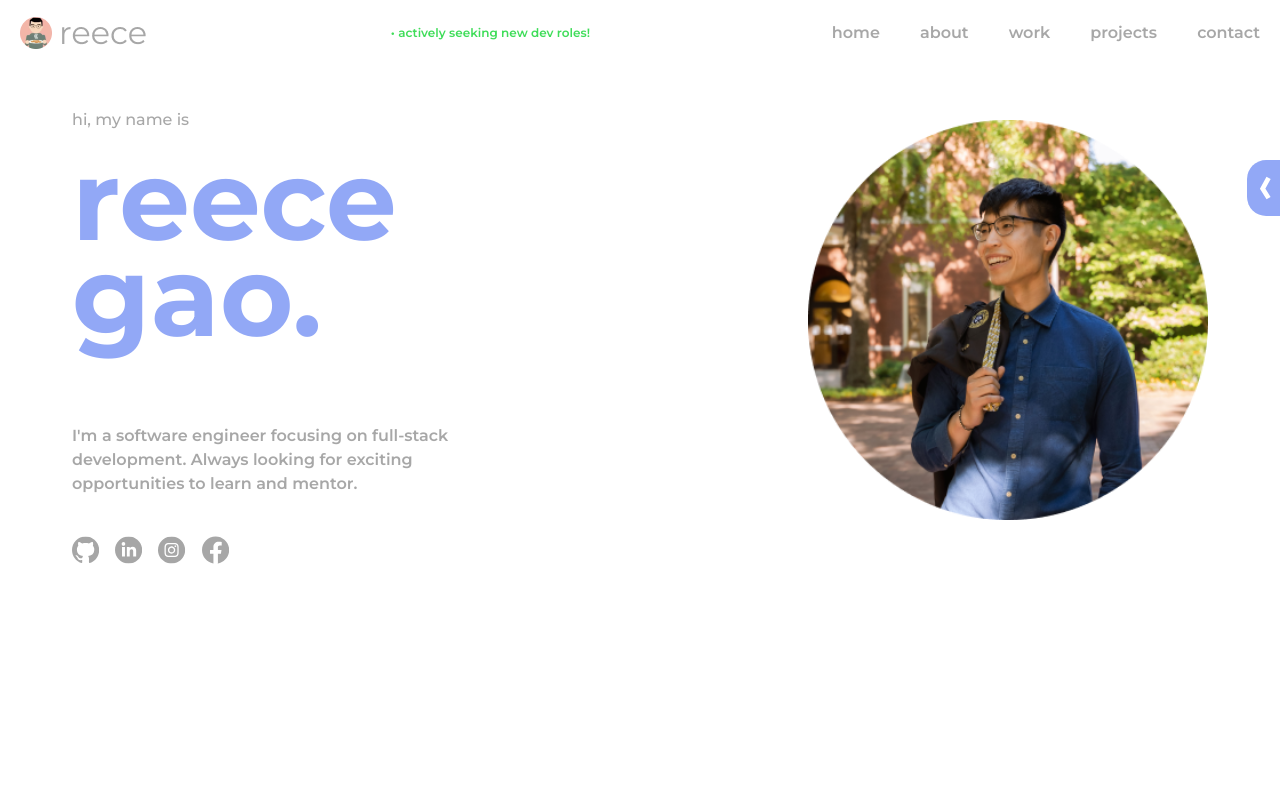
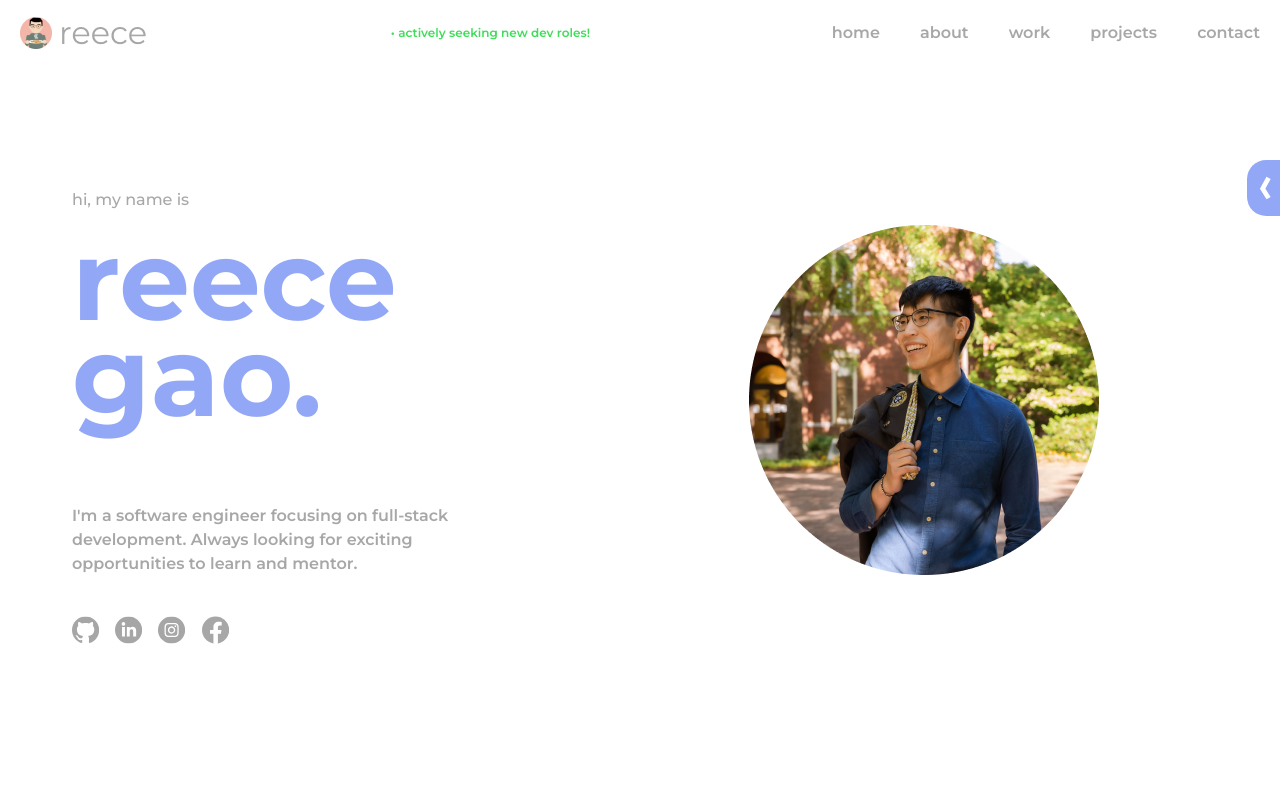
Before and after one commit to ReeceGao/reecegao-website, a website built with Vite: page index.html in a window 1280 px wide. Shown: the top 800 px of the page. Built offline with nearby package versions, Linux system fonts and the light colour scheme.

Commit message:
intro page changes

```diff
--- a/style.css
+++ b/style.css
@@ -312,8 +312,6 @@ div.intro-content .socials-list {
 
 .intro-picture {
     display: none;
-    justify-content: right;
-    align-content: center;
 }
 
 .intro-content {
@@ -328,10 +326,6 @@ div.intro-content .socials-list {
 }
 
 @media (min-width: 70em) {
-    .container.intro .even-columns {
-        padding-bottom: 10rem;
-    }
-
     .intro-content {
         text-align: left;
     }
@@ -343,6 +337,13 @@ div.intro-content .socials-list {
 
     .intro-picture {
         display: grid;
+        justify-content: center;
+        align-content: center;
+    }
+
+    .intro-picture img {
+        width: 350px;
+        height: 350px;
     }
 
     div.intro-content .socials-list {
```
